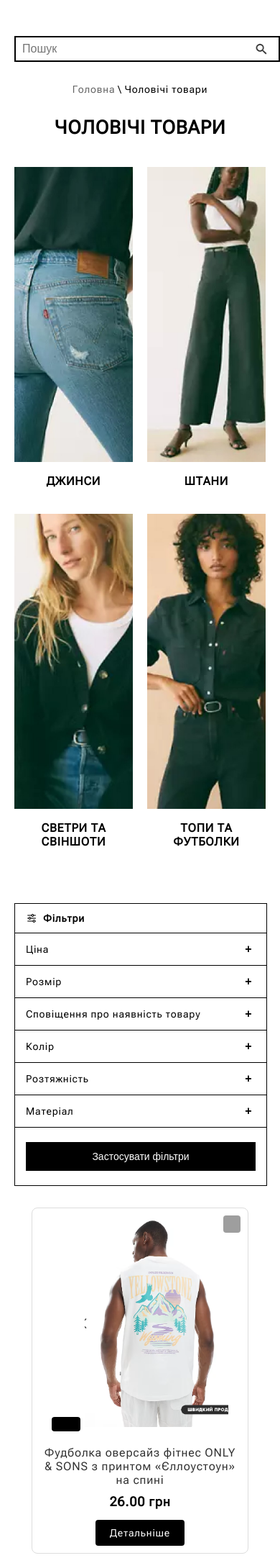
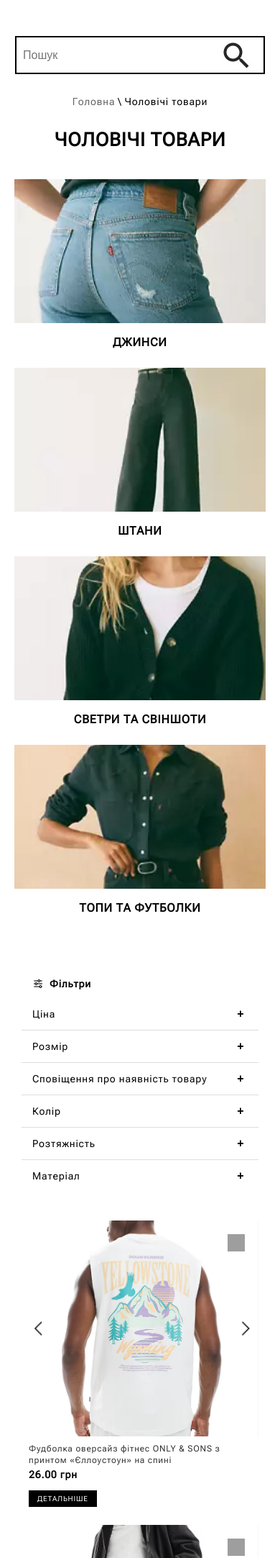
Before and after one commit to Asoss/WEARO, a Django app: page /men/ in a window 390 px wide; the page is wider, and only the part inside the window is pictured. Shown: the part 208-2373 px from the top of that part at 72% size. Run offline with Django 5.2, Linux system fonts and the light colour scheme; data comes from the database, SQL or seed files in the repository; grey boxes are pictures that could not be loaded.

Commit message:
update patch
fix problem with search bar
update style for filters and for page

```diff
--- a/myproject/main/static/css/filters.css
+++ b/myproject/main/static/css/filters.css
@@ -31,10 +31,23 @@
     justify-content: center;
 }
 
-.search-bar button img {
-    width: 20px;
-    height: 20px;
-    filter: invert(0);
+.search-icon {
+    width: 36px;
+    height: 36px;
+    border: none;
+    cursor: pointer;
+    border-radius: 50%;
+    background: #000;
+    display: flex;
+    align-items: center;
+    justify-content: center;
+    padding: 0;
+}
+
+.search-icon img {
+    width: 18px;
+    height: 18px;
+    filter: invert(1);
 }
 
 /* Breadcrumb */
@@ -93,23 +106,21 @@
     transform: scale(1.03);
 }
 
-/* Основний лайаут сторінки */
+/* Основний лайаут сторінки з фільтрами */
 .page-container {
     display: flex;
-    gap: 20px;
+    gap: 30px;
     max-width: 1400px;
     margin: 0 auto;
     padding: 0 20px;
+    align-items: flex-start;
 }
 
 /* Контейнер для фільтрів */
 .filters-container {
-    position: static;
-    width: 260px;
+    width: 300px;
     flex-shrink: 0;
     background: #fff;
-    border: 1px solid #000;
-    border-left: none;
     height: fit-content;
     position: sticky;
     top: 20px;
@@ -121,7 +132,6 @@
     align-items: center;
     padding: 12px 15px;
     background: #fff;
-    border-bottom: 1px solid #000;
     font-weight: 600;
     font-size: 14px;
     color: #000;
@@ -135,7 +145,7 @@
 
 /* Блок фільтра */
 .filter-block {
-    border-bottom: 1px solid #000;
+    border-bottom: 1px solid #ddd;
 }
 
 .filter-block:last-child {
@@ -197,77 +207,85 @@
     padding: 10px 15px 15px 15px;
 }
 
-/* Повзунок ціни */
+/* Контейнер */
 .price-range {
-    margin: 15px 0;
+    margin: 5px 0;
     position: relative;
-    height: 40px;
+    height: 60px;
 }
 
+/* Слайдер */
 .price-slider {
     position: absolute;
     width: 100%;
     pointer-events: none;
     background: none;
-    height: 5px;
-    background: #000;
+    height: 3px;
     outline: none;
+    top: 30px;
 }
 
-.price-slider::-webkit-slider-track {
+/* Трек */
+.price-slider::-webkit-slider-runnable-track {
     background: #000;
-    height: 2px;
+    height: 3px;
 }
 
+.price-slider::-moz-range-track {
+    background: #000;
+    height: 3px;
+    border: none;
+}
+
+.price-slider::-ms-track {
+    background: #000;
+    height: 3px;
+    border: none;
+    color: transparent;
+}
+
+/* Кружки (чорні завжди) */
 .price-slider::-webkit-slider-thumb {
+    -webkit-appearance: none;
+    appearance: none;
     pointer-events: auto;
-    -webkit-appearance: none;
-    width: 15px;
-    height: 15px;
-    background: #000;
+    width: 16px;
+    height: 16px;
+    background-color: #000;
+    border-radius: 50%;
+    cursor: pointer;
+    border: none;
+    margin-top: -6px;
+}
+
+.price-slider::-moz-range-thumb {
+    appearance: none;
+    width: 16px;
+    height: 16px;
+    background-color: #000;
     border-radius: 50%;
     cursor: pointer;
     border: none;
 }
 
-.price-slider::-moz-range-track {
-    background: #000;
-    height: 2px;
-    border: none;
-}
-
-.price-slider::-moz-range-thumb {
-    width: 15px;
-    height: 15px;
-    background: #000;
+.price-slider::-ms-thumb {
+    appearance: none;
+    width: 16px;
+    height: 16px;
+    background-color: #000;
     border-radius: 50%;
     cursor: pointer;
     border: none;
 }
 
+/* Текст */
 .price-values {
     display: flex;
     justify-content: space-between;
-    font-size: 12px;
+    font-size: 14px;
     color: #000;
-    margin-top: 15px;
+    margin-bottom: 12px;
 }
-
-/* Поля введення ціни */
-.filter-content input[type="number"] {
-    width: 70px;
-    padding: 6px 8px;
-    border: 1px solid #000;
-    font-size: 12px;
-    background: #fff;
-    color: #000;
-}
-
-.filter-content input[type="number"]:focus {
-    outline: none;
-    border-color: #000;
-}
-
 /* Розміри як квадратні кнопки */
 .size-grid {
     display: flex;
@@ -283,7 +301,7 @@
     width: 42px;
     height: 42px;
     border: 1px solid #000;
-    border-radius: 6px;
+    border-radius: 4px;
     background: #fff;
     text-align: center;
     font-size: 14px;
@@ -295,7 +313,6 @@
 
 .size-btn:hover {
     background-color: #f0f0f0;
-    transform: translateY(-1px);
 }
 
 .size-btn.selected,
@@ -325,10 +342,10 @@
 .filter-content input[type="checkbox"] {
     margin-right: 8px;
     transform: scale(0.9);
-    accent-color: #000;
+    accent-color: #0066cc;
 }
 
-/* Кнопка згорнути - чорний текст з підкресленням */
+/* Кнопка згорнути */
 .collapse-btn {
     font-size: 12px;
     color: #000 !important;
@@ -345,49 +362,67 @@
     opacity: 0.7;
 }
 
-/* Кнопка застосувати фільтри */
-.apply-filters-btn {
-    width: calc(100% - 30px);
-    margin: 20px 15px;
-    padding: 12px;
-    background-color: #000;
-    color: white;
-    border: none;
-    border-radius: 0;
-    cursor: pointer;
-    font-size: 14px;
-    font-weight: 500;
-    transition: all 0.2s ease;
-}
-
-.apply-filters-btn:hover {
-    background-color: #333;
-    transform: translateY(-1px);
-}
-
 /* Контент товарів */
 .main-content {
     flex: 1;
     min-width: 0;
 }
 
-/* Стилі товарів */
-.product {
-    position: relative;
-    width: 280px;
-    border: 1px solid #ddd;
-    padding: 15px;
-    border-radius: 8px;
-    background: #fff;
-    transition: transform 0.2s ease, box-shadow 0.2s ease;
+/* Сітка товарів */
+.products-grid {
+    display: grid;
+    grid-template-columns: repeat(auto-fill, minmax(280px, 1fr));
+    gap: 30px;
+    padding: 0;
 }
 
-.product:hover {
+/* Стилі товарів */
+.product-item {
+    background: #fff;
+    border-radius: 0;
+    transition: transform 0.2s ease, box-shadow 0.2s ease;
+    position: relative;
+    overflow: hidden;
+}
+
+.product-item:hover {
     transform: translateY(-2px);
     box-shadow: 0 4px 12px rgba(0, 0, 0, 0.1);
 }
 
-.product img[alt*="heart"] {
+/* Контейнер зображення */
+.product-image-container {
+    position: relative;
+    width: 100%;
+    height: 350px;
+    overflow: hidden;
+}
+
+.product-image {
+    width: 100%;
+    height: 100%;
+    object-fit: cover;
+    transition: transform 0.3s ease;
+}
+
+.product-item:hover .product-image {
+    transform: scale(1.05);
+}
+
+.no-image {
+    width: 100%;
+    height: 100%;
+    display: flex;
+    align-items: center;
+    justify-content: center;
+    background-color: #f5f5f5;
+    color: #666;
+    font-size: 14px;
+}
+
+/* Іконки сердечок */
+.wishlist-heart,
+.wishlist-heart-login {
     position: absolute;
     top: 15px;
     right: 15px;
@@ -395,70 +430,135 @@
     height: 24px;
     cursor: pointer;
     z-index: 2;
+    padding: 4px;
+    transition: all 0.2s ease;
 }
 
-.product img:not([alt*="heart"]) {
-    width: 100%;
-    height: 300px;
-    object-fit: cover;
-    border-radius: 4px;
+.wishlist-heart:hover,
+.wishlist-heart-login:hover {
+    transform: scale(1.1);
 }
 
-.product h3 {
-    margin: 15px 0 10px 0;
-    font-size: 16px;
-    font-weight: 500;
-    color: #333;
+/* Інформація про товар */
+.product-info {
+    padding: 15px;
 }
 
-.product p {
-    font-size: 18px;
+.product-name {
+    font-size: 14px;
+    font-weight: 400;
+    color: #333;
+    margin: 0 0 5px 0;
+    line-height: 1.3;
+    height: 35px;
+    overflow: hidden;
+    display: -webkit-box;
+    -webkit-box-orient: vertical;
+}
+
+.product-price {
+    font-size: 16px;
     font-weight: bold;
     color: #000;
-    margin: 0 0 15px 0;
+    margin: 5px 0 10px 0;
 }
 
-.product a {
+.product-link {
     display: inline-block;
-    padding: 10px 20px;
+    padding: 8px 16px;
     background: #000;
     color: white;
     text-decoration: none;
-    border-radius: 4px;
-    font-size: 14px;
-    transition: background 0.2s;
+    border-radius: 0;
+    font-size: 12px;
+    text-transform: uppercase;
+    font-weight: 500;
+    transition: background 0.2s ease;
 }
 
-.product a:hover {
+.product-link:hover {
     background: #333;
 }
 
+/* Повідомлення про відсутність товарів */
+.no-products {
+    grid-column: 1 / -1;
+    text-align: center;
+    padding: 60px 20px;
+    color: #666;
+    font-size: 18px;
+}
+
 /* Адаптивність */
-@media (max-width: 768px) {
+@media (max-width: 1200px) {
+    .products-grid {
+        grid-template-columns: repeat(auto-fill, minmax(250px, 1fr));
+        gap: 20px;
+    }
+}
+
+@media (max-width: 992px) {
     .page-container {
         flex-direction: column;
+        gap: 20px;
         padding: 0 15px;
     }
 
     .filters-container {
         position: static;
         width: 100%;
-        transform: none;
         margin-bottom: 20px;
-        border: 1px solid #000;
-        box-shadow: none;
     }
 
-    .main-content {
-        margin-left: 0;
+    .products-grid {
+        grid-template-columns: repeat(auto-fill, minmax(200px, 1fr));
+        gap: 15px;
     }
 
+    .product-image-container {
+        height: 250px;
+    }
+}
+
+@media (max-width: 768px) {
     .search-bar input {
         width: 300px;
     }
 
     .categories {
         grid-template-columns: repeat(2, 1fr);
+        gap: 15px;
+    }
+
+    .category img {
+        height: 200px;
+    }
+
+    .products-grid {
+        grid-template-columns: repeat(2, 1fr);
+        gap: 10px;
+    }
+
+    .product-image-container {
+        height: 180px;
+    }
+
+    .product-info {
+        padding: 10px;
+    }
+
+    .product-name {
+        font-size: 12px;
+        height: 30px;
+    }
+
+    .product-price {
+        font-size: 14px;
+    }
+
+    .product-link {
+        padding: 6px 12px;
+        font-size: 10px;
     }
 
     .size-grid {
@@ -475,10 +575,28 @@
         font-size: 13px;
         padding: 8px 0;
     }
+}
 
-    .product {
-        width: 100%;
-        max-width: 280px;
-        margin: 0 auto;
+@media (max-width: 480px) {
+    .products-grid {
+        grid-template-columns: 1fr;
+        gap: 15px;
+    }
+
+    .product-image-container {
+        height: 300px;
+    }
+
+    .search-bar input {
+        width: 250px;
+    }
+
+    .categories {
+        grid-template-columns: 1fr;
+        gap: 10px;
+    }
+
+    .page-container {
+        padding: 0 10px;
     }
 }
--- a/myproject/main/static/js/filters.js
+++ b/myproject/main/static/js/filters.js
@@ -37,8 +37,6 @@
                 filterContent.style.display = 'none';
                 toggleBtn.textContent = '+';
             }
-
-            console.log('Згорнути клік працює!'); // для перевірки
         });
     });
 
@@ -60,6 +58,9 @@
                 this.style.backgroundColor = '#fff';
                 this.style.color = '#000';
             }
+
+            // Застосовуємо фільтри після зміни
+            applyFilters();
         });
     });
 
@@ -69,7 +70,8 @@
     filterCheckboxes.forEach(checkbox => {
         checkbox.addEventListener('change', function () {
             console.log('Filter changed:', this.parentElement.textContent.trim());
-            // Тут можна додати логіку для застосування фільтрів
+            // Застосовуємо фільтри після зміни
+            applyFilters();
         });
     });
 
@@ -81,16 +83,25 @@
 
     if (priceSliderMin && priceSliderMax) {
         function updatePriceDisplay() {
-            const minVal = parseInt(priceSliderMin.value);
-            const maxVal = parseInt(priceSliderMax.value);
+            let minVal = parseInt(priceSliderMin.value);
+            let maxVal = parseInt(priceSliderMax.value);
 
-            // Перевіряємо, щоб мінімальне значення не було більше максимального
+            // Щоб мін не перетягував макс
             if (minVal >= maxVal) {
-                priceSliderMin.value = maxVal - 100;
+                minVal = maxVal - 1;
+                priceSliderMin.value = minVal;
+            }
+
+            // Щоб макс не йшов нижче мін
+            if (maxVal <= minVal) {
+                maxVal = minVal + 1;
+                priceSliderMax.value = maxVal;
             }
 
             priceMinSpan.textContent = priceSliderMin.value;
-            priceMaxSpan.textContent = priceSliderMax.value === '10000' ? '∞' : priceSliderMax.value;
+            priceMaxSpan.textContent = priceSliderMax.value === '10000' ? '10000' : priceSliderMax.value;
+
+            applyFilters();
         }
 
         priceSliderMin.addEventListener('input', updatePriceDisplay);
@@ -116,8 +127,8 @@
 
             if (blockTitle === 'Розмір') {
                 // Перевіряємо чи це в секції розміру чи довжини
-                const sizeSection = btn.closest('.size-grid').previousElementSibling;
-                if (sizeSection && sizeSection.tagName === 'STRONG') {
+                const lengthSection = btn.closest('.size-grid').previousElementSibling;
+                if (lengthSection && lengthSection.tagName === 'STRONG' && lengthSection.textContent.includes('Довжина')) {
                     selectedLengths.push(btn.textContent);
                 } else {
                     selectedSizes.push(btn.textContent);
@@ -147,7 +158,34 @@
             }
         });
 
-        // Тут можна додати логіку для відправки фільтрів на сервер
+        // Отримуємо всі товари
+        const products = document.querySelectorAll('.product-item');
+
+        products.forEach(product => {
+            let showProduct = true;
+
+            // Фільтрація по ціні
+            if (priceSliderMin && priceSliderMax) {
+                const priceText = product.querySelector('.product-price').textContent;
+                const price = parseFloat(priceText.replace(/[^\d.]/g, ''));
+                const minPrice = parseFloat(priceSliderMin.value);
+                const maxPrice = parseFloat(priceSliderMax.value);
+
+                if (price < minPrice || (maxPrice < 10000 && price > maxPrice)) {
+                    showProduct = false;
+                }
+            }
+
+            // Тут можна додати інші фільтри по розмірах, кольорах і т.д.
+
+            // Показуємо/ховаємо товар
+            if (showProduct) {
+                product.style.display = 'block';
+            } else {
+                product.style.display = 'none';
+            }
+        });
+
         console.log('Applied filters:', {
             sizes: selectedSizes,
             lengths: selectedLengths,
@@ -160,17 +198,6 @@
         });
     }
 
-    // Додаємо кнопку "Застосувати фільтри" (опціонально)
-    const filtersContainer = document.querySelector('.filters-container');
-    if (filtersContainer) {
-        const applyButton = document.createElement('button');
-        applyButton.textContent = 'Застосувати фільтри';
-        applyButton.className = 'apply-filters-btn';
-
-        applyButton.addEventListener('click', function (e) {
-            e.preventDefault();
-            applyFilters();
-        });
-        filtersContainer.appendChild(applyButton);
-    }
+    // Експортуємо функцію для використання в інших частинах коду
+    window.applyFilters = applyFilters;
 });
--- a/myproject/main/static/js/search.js
+++ b/myproject/main/static/js/search.js
@@ -1,13 +1,13 @@
 function showOverlay() {
     document.getElementById('searchOverlay').style.display = 'block';
-    document.getElementById('recentSearches').style.display = 'block';
-    updateRecentList();
+    // document.getElementById('recentSearches').style.display = 'block'; // 🔒 вимкнено
+    // updateRecentList(); // 🔒 вимкнено
     toggleIcons();
 }
 
 function hideOverlay() {
     document.getElementById('searchOverlay').style.display = 'none';
-    document.getElementById('recentSearches').style.display = 'none';
+    // document.getElementById('recentSearches').style.display = 'none'; // 🔒 вимкнено
 }
 
 function clearSearch() {
@@ -16,6 +16,7 @@
     toggleIcons();
 }
 
+/* 🔒 saveSearchTerm повністю закоментований
 function saveSearchTerm() {
     const input = document.getElementById('searchInput');
     const value = input.value.trim();
@@ -28,7 +29,9 @@
         }
     }
 }
+*/
 
+/* 🔒 updateRecentList закоментований
 function updateRecentList() {
     const list = document.getElementById('searchList');
     list.innerHTML = '';
@@ -45,23 +48,25 @@
         list.appendChild(li);
     });
 }
+*/
 
-
+/* 🔒 clearRecentSearches закоментований
 function clearRecentSearches() {
     localStorage.removeItem('recentSearches');
     updateRecentList();
 }
+*/
 
 function toggleIcons() {
     const input = document.getElementById('searchInput');
-    const clearBtn = document.querySelector('.clear-btn');
+    // const clearBtn = document.querySelector('.clear-btn'); // 🔒 прибрав
     const searchIcon = document.querySelector('.search-icon');
 
     if (input.value.trim()) {
-        clearBtn.style.display = 'block';
+        // clearBtn.style.display = 'block'; // 🔒 вимкнено
         searchIcon.style.backgroundColor = '#0077cc';
     } else {
-        clearBtn.style.display = 'none';
+        // clearBtn.style.display = 'none'; // 🔒 вимкнено
         searchIcon.style.backgroundColor = 'white';
     }
 }
@@ -71,4 +76,13 @@
     if (input) {
         input.addEventListener('input', toggleIcons);
     }
+
+    // робимо нечутливим до регістру (автоматично переводимо в lowerCase)
+    const form = document.getElementById('filter-form');
+    if (form) {
+        form.addEventListener('submit', (e) => {
+            const field = document.getElementById('searchInput');
+            field.value = field.value.trim();
+        });
+    }
 });
--- a/myproject/main/templates/main/product_list.html
+++ b/myproject/main/templates/main/product_list.html
@@ -6,13 +6,15 @@
 
 <!-- Пошук -->
 <div class="search-bar">
-    <form method="get" action="{% url 'product_search' %}">
-        <input type="text" name="q" placeholder="Пошук" value="{{ request.GET.q|default:'' }}">
+    <form id="filter-form" method="get" action="{% url 'product_search' %}">
+        <input type="text" id="searchInput" name="q" placeholder="Пошук"
+               value="{{ request.GET.q|default:'' }}">
         <button type="submit">
             <img src="{% static 'icons/search.jpg' %}" alt="Пошук">
         </button>
     </form>
 </div>
+
 
 <!-- Breadcrumb -->
 <div class="breadcrumb">
@@ -43,6 +45,8 @@
     </div>
 </div>
 
+<!-- Основний контейнер з фільтрами та товарами -->
+<div class="page-container">
     <!-- ФІЛЬТРИ -->
     <div class="filters-container">
         <div class="filters-header">
@@ -61,7 +65,7 @@
                     <input type="range" id="priceSliderMin" min="0" max="10000" value="0" class="price-slider" />
                     <input type="range" id="priceSliderMax" min="0" max="10000" value="10000" class="price-slider" />
                     <div class="price-values">
-                    <span id="priceMin">0</span> грн — <span id="priceMax">∞</span> грн
+                        Від<span id="priceMin">500</span> до <span id="priceMax">10000</span>
                     </div>
                 </div>
             </div>
@@ -112,9 +116,9 @@
             </div>
             <div class="filter-content" style="display: none;">
                 <label><input type="checkbox" />Розпродажені прямий (2)</label>
-            <label><input type="checkbox" checked />Вільний прямий (3)</label>
-            <label><input type="checkbox" checked />Розслаблена прилич (45)</label>
-            <label><input type="checkbox" checked />Вільний прямий (1)</label>
+                <label><input type="checkbox" />Вільний прямий (3)</label>
+                <label><input type="checkbox" />Розслаблена прилич (45)</label>
+                <label><input type="checkbox"/>Вільний прямий (1)</label>
                 <label><input type="checkbox" />Мішковина (1)</label>
                 <label><input type="checkbox" />Прямий (1)</label>
                 <label><input type="checkbox" />Вільний (1)</label>
@@ -129,9 +133,9 @@
             </div>
             <div class="filter-content" style="display: none;">
                 <label><input type="checkbox" />Чорний (2)</label>
-            <label><input type="checkbox" checked />Сірий (3)</label>
-            <label><input type="checkbox" checked />Блакитний (45)</label>
-            <label><input type="checkbox" checked />Рожевий (1)</label>
+                <label><input type="checkbox" />Сірий (3)</label>
+                <label><input type="checkbox" />Блакитний (45)</label>
+                <label><input type="checkbox" />Рожевий (1)</label>
                 <label><input type="checkbox" />Фіолетовий (1)</label>
                 <label><input type="checkbox" />Червоний (1)</label>
                 <label><input type="checkbox" />Жовтий (1)</label>
@@ -152,7 +156,7 @@
             </div>
             <div class="filter-content" style="display: none;">
                 <label><input type="checkbox" />Висока (12)</label>
-            <label><input type="checkbox" checked />Середня (8)</label>
+                <label><input type="checkbox" />Середня (8)</label>
                 <label><input type="checkbox" />Низька (5)</label>
                 <label><input type="checkbox" />Без розтяжності (3)</label>
                 <button type="button" class="collapse-btn">Згорнути</button>
@@ -180,49 +184,61 @@
 
     <!-- Товари -->
     <div class="main-content">
-    <div style="display: flex; flex-wrap: wrap; justify-content: center;">
+        <div class="products-grid">
             {% for product in products %}
-        <div class="product" style="position:relative; margin:10px; border:1px solid #ddd; padding:10px;">
+            <div class="product-item"
+                 data-price="{{ product.final_price }}"
+                 data-size="{{ product.size|default:'' }}"
+                 data-color="{{ product.color|default:'' }}"
+                 data-material="{{ product.material|default:'' }}">
+
+                <div class="product-image-container">
+                    <!-- Wishlist heart -->
                     {% if user.is_authenticated %}
                         {% if product.id in wishlist_products %}
                             <img src="{% static 'icons/heart_filled.png' %}"
                                  data-filled="{% static 'icons/heart_filled.png' %}"
                                  data-empty="{% static 'icons/heart.png' %}"
                                  class="wishlist-heart"
-                         data-product-id="{{ product.id }}"
-                         style="position:absolute; top:10px; right:10px; width:24px; height:24px; cursor:pointer;" />
+                                 data-product-id="{{ product.id }}" />
                         {% else %}
                             <img src="{% static 'icons/heart.png' %}"
                                  data-filled="{% static 'icons/heart_filled.png' %}"
                                  data-empty="{% static 'icons/heart.png' %}"
                                  class="wishlist-heart"
-                         data-product-id="{{ product.id }}"
-                         style="position:absolute; top:10px; right:10px; width:24px; height:24px; cursor:pointer;" />
+                                 data-product-id="{{ product.id }}" />
                         {% endif %}
                     {% else %}
                         <a href="{% url 'login_email' %}">
-                    <img src="{% static 'icons/heart.png' %}" style="position:absolute; top:10px; right:10px; width:24px; height:24px;" />
+                            <img src="{% static 'icons/heart.png' %}" class="wishlist-heart-login" />
                         </a>
                     {% endif %}
 
+                    <!-- Product image -->
                     {% with first_image=product.images.first %}
                         {% if first_image %}
-                    <img src="{{ first_image.image.url }}" alt="{{ product.name }}" style="max-width:200px;" />
+                            <img src="{{ first_image.image.url }}" alt="{{ product.name }}" class="product-image" />
                         {% else %}
-                    <p>Немає фото</p>
+                            <div class="no-image">Немає фото</div>
                         {% endif %}
                     {% endwith %}
+                </div>
 
-            <h3>{{ product.name }}</h3>
-            <p>{{ product.final_price }} грн</p>
-            <a href="{% url 'product_detail' product.pk %}">Детальніше</a>
+                <div class="product-info">
+                    <h3 class="product-name">{{ product.name }}</h3>
+                    <p class="product-price">{{ product.final_price }} грн</p>
+                    <a href="{% url 'product_detail' product.pk %}" class="product-link">Детальніше</a>
+                </div>
             </div>
             {% empty %}
+            <div class="no-products">
                 <p>Немає товарів</p>
+            </div>
             {% endfor %}
         </div>
     </div>
-
+</div>
+<script src="{% static 'js/search.js' %}"></script>
 <script src="{% static 'js/filters.js' %}"></script>
 <script src="{% static 'js/wishlist.js' %}"></script>
 {% endblock %}
--- a/myproject/main/views.py
+++ b/myproject/main/views.py
@@ -277,7 +277,7 @@
     products = Product.objects.all()
 
     if query:
-        products = products.filter(name__icontains=query)
+        products = products.filter(name__iregex=rf'{query}')
     if brand_filter:
         products = products.filter(brand=brand_filter)
     if size_filter:
```
Also changed, not shown: myproject/main/static/css/main.css (+0 -58 lines). Lines whose indentation alone changed are shown as unchanged.
